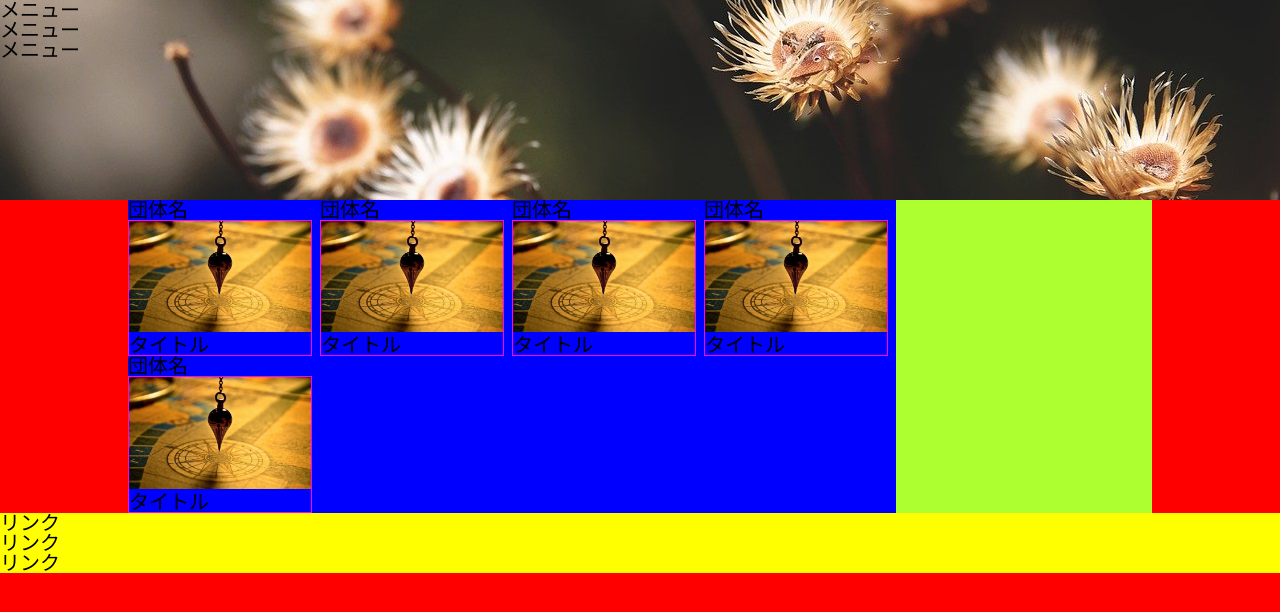
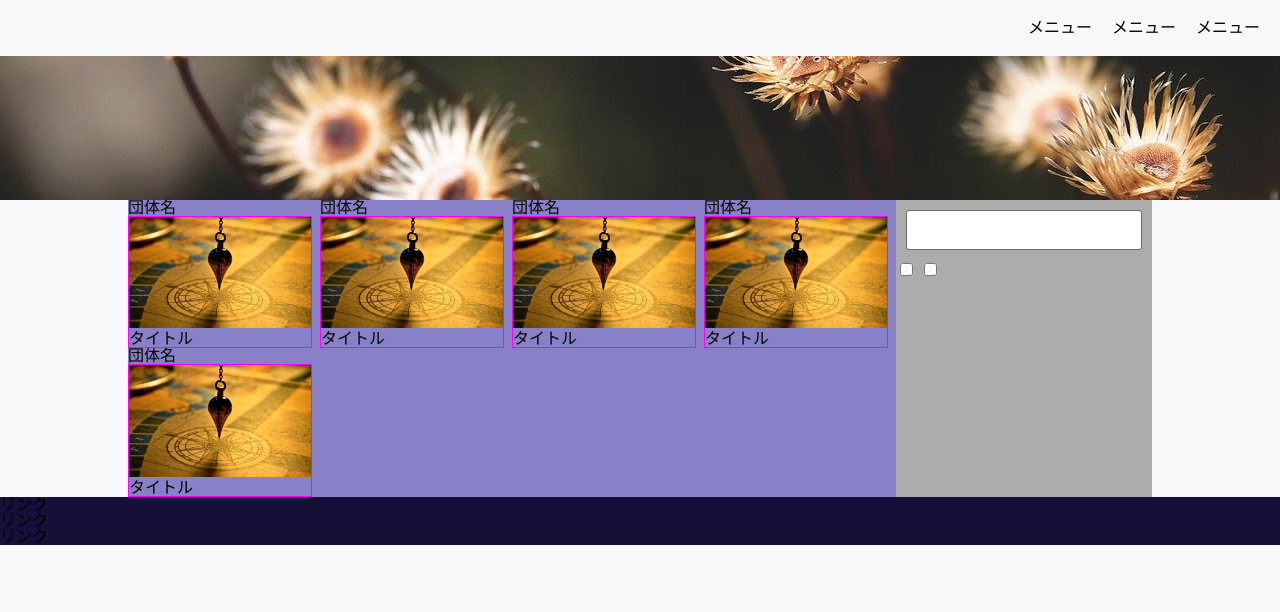
Before and after one commit to satochichi/layoutSkeleton_sidebar, a website built with webpack: page index.html in a window 1280 px wide. Built offline with nearby package versions, Linux system fonts and the light colour scheme.

Commit message:
searchを追加

```diff
--- a/assets/sass/base/attributes.scss
+++ b/assets/sass/base/attributes.scss
@@ -1,4 +1,17 @@
 @use "sass:math";
-$wrap_width:1024px;
-$main_width:math.div($wrap_width, 16) * 12;
-$side_width:math.div($wrap_width, 16) * 4;
+$wrap_width: 1024px;
+$main_width: math.div($wrap_width, 16) * 12;
+$side_width: math.div($wrap_width, 16) * 4;
+
+// $color1: #ADF0E0;
+// $color2: #B4FAD0;
+// $color3: #A2E0A4;
+// $color4: #C8F7A6;
+// $color5: #E5F0A3;
+
+/* Color Theme Swatches in Hex */
+$color1: #f8f7fa;
+$color2: #8981c7;
+$color3: #acacad;
+$color4: #141038;
+$color5: #6f6f70;
--- a/assets/sass/base/base.scss
+++ b/assets/sass/base/base.scss
@@ -1,7 +1,7 @@
 @use "reset" as reset;
+@use "attributes" as att;
 
-
-body{
-    background-color: red;
-    font-size: 20px;
+body {
+  background-color: att.$color1;
+  font-size: 16px;
 }
--- a/assets/sass/layout/layout.scss
+++ b/assets/sass/layout/layout.scss
@@ -1,31 +1,31 @@
 @use "sass:math";
 @use "../base/attributes" as att;
 
-#l-header{
-    background-image:url("../img/head_bg.jpg");
+#l-header {
+  background-image: url("../img/head_bg.jpg");
   background-position: 50% 50%;
-    height:200px;
+  height: 200px;
 }
 
-#l-contentWrap{
-    margin:0 auto;
+#l-contentWrap {
+  margin: 0 auto;
   display: flex;
   align-items: stretch;
   width: att.$wrap_width;
 }
 
-#l-content{
+#l-content {
   display: flex;
-    flex-wrap:wrap;
-    background-color: blue;
+  flex-wrap: wrap;
+  background-color: att.$color2;
   width: att.$main_width;
 }
 
-#l-sidebar{
-    background-color: greenyellow;
+#l-sidebar {
+  background-color: att.$color3;
   width: att.$side_width;
 }
 
-#l-footer{
-    background-color: yellow;
+#l-footer {
+  background-color: att.$color4;
 }
--- /dev/null
+++ b/assets/sass/module/categorySearch.scss
@@ -0,0 +1,6 @@
+@use "sass:math";
+@use "../base/attributes" as att;
+
+.categorySearch {
+  // background-color: att.$color2;
+}
--- /dev/null
+++ b/assets/sass/module/navi.scss
@@ -0,0 +1,14 @@
+@use "sass:math";
+@use "../base/attributes" as att;
+
+.navi {
+  background-color: att.$color1;
+  > ul {
+    padding: 20px 0;
+    display: flex;
+    justify-content: flex-end;
+    > li {
+      margin-right: 20px;
+    }
+  }
+}
--- /dev/null
+++ b/assets/sass/module/search.scss
@@ -0,0 +1,16 @@
+@use "sass:math";
+@use "../base/attributes" as att;
+
+.search {
+  padding: 10px;
+  > input {
+    width: 100%;
+    height: 40px;
+    border: #696d70 1px solid;
+    background-color: #ffffff;
+    border-radius: 3px;
+    padding: 6px 16px;
+    vertical-align: bottom;
+    box-sizing: border-box;
+  }
+}
--- a/assets/sass/style.scss
+++ b/assets/sass/style.scss
@@ -1,3 +1,6 @@
 @use "base/base" as base;
 @use "layout/layout" as layout;
 @use "module/item" as item;
+@use "module/navi" as navi;
+@use "module/search" as search;
+@use "module/categorySearch" as categorySearch;
--- a/index.html
+++ b/index.html
@@ -2,7 +2,10 @@
 <html lang="ja">
   <head>
     <meta charset="utf-8" />
-        <meta name="viewport" content="width=device-width, initial-scale=1, shrink-to-fit=no" />
+    <meta
+      name="viewport"
+      content="width=device-width, initial-scale=1, shrink-to-fit=no"
+    />
     <meta name="description" content="" />
     <meta name="author" content="" />
     <title>side bar</title>
@@ -11,7 +14,7 @@
   </head>
   <body>
     <header id="l-header">
-            <nav>
+      <nav class="navi">
         <ul>
           <li>メニュー</li>
           <li>メニュー</li>
@@ -22,23 +25,47 @@
     <div id="l-contentWrap">
       <div id="l-content">
         <div class="item">
-                    <h3>団体名</h3><div class="inner"><img src="assets/img/thumbnail.jpg" alt=""><h4>タイトル</h4></div>
+          <h3>団体名</h3>
+          <div class="inner">
+            <img src="assets/img/thumbnail.jpg" alt="" />
+            <h4>タイトル</h4>
+          </div>
         </div>
         <div class="item">
-                    <h3>団体名</h3><div class="inner"><img src="assets/img/thumbnail.jpg" alt=""><h4>タイトル</h4></div>
+          <h3>団体名</h3>
+          <div class="inner">
+            <img src="assets/img/thumbnail.jpg" alt="" />
+            <h4>タイトル</h4>
+          </div>
         </div>
         <div class="item">
-                    <h3>団体名</h3><div class="inner"><img src="assets/img/thumbnail.jpg" alt=""><h4>タイトル</h4></div>
+          <h3>団体名</h3>
+          <div class="inner">
+            <img src="assets/img/thumbnail.jpg" alt="" />
+            <h4>タイトル</h4>
+          </div>
         </div>
         <div class="item">
-                    <h3>団体名</h3><div class="inner"><img src="assets/img/thumbnail.jpg" alt=""><h4>タイトル</h4></div>
+          <h3>団体名</h3>
+          <div class="inner">
+            <img src="assets/img/thumbnail.jpg" alt="" />
+            <h4>タイトル</h4>
+          </div>
         </div>
         <div class="item">
-                    <h3>団体名</h3><div class="inner"><img src="assets/img/thumbnail.jpg" alt=""><h4>タイトル</h4></div>
+          <h3>団体名</h3>
+          <div class="inner">
+            <img src="assets/img/thumbnail.jpg" alt="" />
+            <h4>タイトル</h4>
+          </div>
         </div>
       </div>
       <div id="l-sidebar">
-
+        <div class="search"><input type="text" /></div>
+        <div class="categorySearch">
+          <input type="checkbox" name="" id="" />
+          <input type="checkbox" name="" id="" />
+        </div>
       </div>
     </div>
     <footer id="l-footer">
```
Also changed, not shown: assets/sass/base/tablet.scss (deleted, +0 -38 lines), assets/css/style.css, assets/sass/base/phone.scss (deleted). Lines whose indentation alone changed are shown as unchanged.
